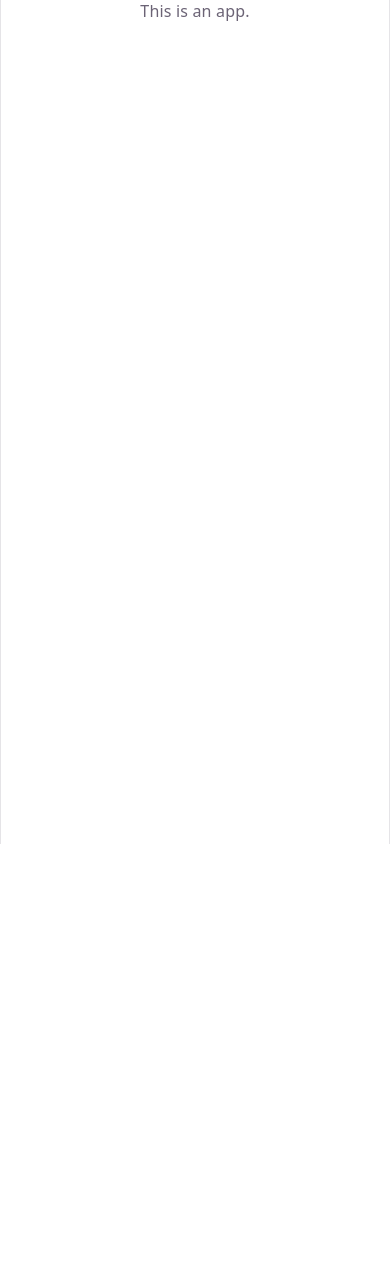
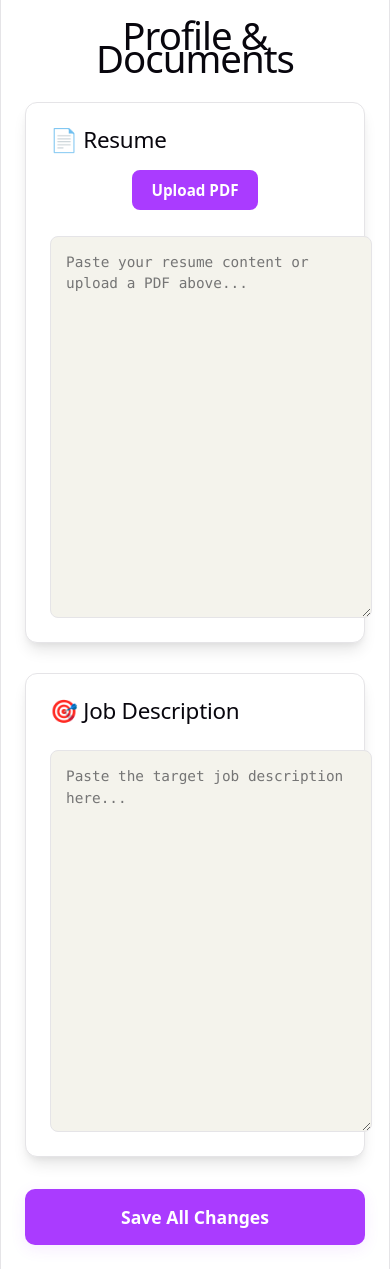
Before and after one commit to kum-nitin-cell/ENSF-FINAL-PROJECT, a React app in the folder app/: page / in a window 390 px wide. Before the commit the page ends 844 px from the top, so only its background shows below. Built offline with nearby package versions, Linux system fonts and the light colour scheme; the HTML template or start-up script is replaced by a standard one.

Commit message:
feat: add initial profile page component with resume and job description input fields.

```diff
--- a/app/src/App.jsx
+++ b/app/src/App.jsx
@@ -1,17 +1,18 @@
-import { useState } from 'react'
-import reactLogo from './assets/react.svg'
-import viteLogo from './assets/vite.svg'
-import heroImg from './assets/hero.png'
-import './App.css'
+import React from 'react';
+import { BrowserRouter as Router, Routes, Route } from 'react-router-dom';
+import ProfilePage from './pages/ProfilePage';
+import './App.css';
 
 function App() {
-  const [count, setCount] = useState(0)
-
   return (
-    <>
-      <p>This is an app.</p>
-    </>
-  )
+    <Router>
+      <Routes>
+        {/* Set ProfilePage as the default route for now to test */}
+        <Route path="/" element={<ProfilePage />} />
+        <Route path="/profile" element={<ProfilePage />} />
+      </Routes>
+    </Router>
+  );
 }
 
-export default App
+export default App;
--- /dev/null
+++ b/app/src/pages/ProfilePage.jsx
@@ -0,0 +1,107 @@
+import React, { useState, useEffect, useRef } from 'react';
+import styles from './ProfilePage.module.css';
+
+const ProfilePage = () => {
+    // 1. State
+    const [resumeText, setResumeText] = useState('');
+    const [resumeFilename, setResumeFilename] = useState('');
+    const [jobDescription, setJobDescription] = useState('');
+    const [loading, setLoading] = useState(false);
+    const [message, setMessage] = useState('');
+
+    const fileInputRef = useRef(null);
+
+    // 2. Load profile (placeholder)
+    const loadProfile = async () => {
+        setLoading(true);
+        console.log("Loading profile...");
+        setLoading(false);
+    };
+
+    useEffect(() => {
+        loadProfile();
+    }, []);
+
+    // 3. PDF upload + parsing (placeholder)
+    const handleFileUpload = async (e) => {
+        const file = e.target.files[0];
+        if (file) {
+            setResumeFilename(file.name);
+            console.log("Setting filename:", file.name);
+        }
+    };
+
+    // 4. Save profile (placeholder)
+    const saveProfile = async () => {
+        console.log("Saving profile...");
+        setMessage("Changes saved!");
+    };
+
+    return (
+        <div className={styles.profileContainer}>
+            <header className={styles.header}>
+                <h1 className={styles.title}>Profile & Documents</h1>
+            </header>
+
+            {message && (
+                <div className={styles.messageBanner}>
+                    {message}
+                </div>
+            )}
+
+            <div className={styles.grid}>
+                {/* Resume Section */}
+                <section className={styles.card}>
+                    <h2>📄 Resume</h2>
+                    <div>
+                        <input
+                            type="file"
+                            ref={fileInputRef}
+                            onChange={handleFileUpload}
+                            accept=".pdf"
+                            style={{ display: 'none' }}
+                        />
+                        <button
+                            className={styles.button}
+                            onClick={() => fileInputRef.current.click()}
+                        >
+                            Upload PDF
+                        </button>
+                        {resumeFilename && (
+                            <span className={styles.filenameText}>
+                                📄 {resumeFilename}
+                            </span>
+                        )}
+                    </div>
+
+                    <textarea
+                        className={styles.textarea}
+                        value={resumeText}
+                        onChange={(e) => setResumeText(e.target.value)}
+                        placeholder="Paste your resume content or upload a PDF above..."
+                    />
+                </section>
+
+                {/* Job Description Section */}
+                <section className={styles.card}>
+                    <h2>🎯 Job Description</h2>
+                    <textarea
+                        className={styles.textarea}
+                        value={jobDescription}
+                        onChange={(e) => setJobDescription(e.target.value)}
+                        placeholder="Paste the target job description here..."
+                    />
+                </section>
+            </div>
+
+            <button
+                className={`${styles.button} ${styles.saveButton}`}
+                onClick={saveProfile}
+            >
+                Save All Changes
+            </button>
+        </div>
+    );
+};
+
+export default ProfilePage;
--- /dev/null
+++ b/app/src/pages/ProfilePage.module.css
@@ -0,0 +1,133 @@
+.profileContainer {
+    padding: 24px;
+    max-width: 1200px;
+    margin: 0 auto;
+    font-family: var(--sans);
+    color: var(--text);
+    background-color: var(--bg);
+    min-height: 100vh;
+}
+
+.header {
+    margin-bottom: 32px;
+}
+
+.title {
+    font-size: 2.4rem;
+    font-weight: 500;
+    margin: 0;
+    color: var(--text-h);
+    letter-spacing: -1px;
+}
+
+.grid {
+    display: grid;
+    grid-template-columns: 1fr 1fr;
+    gap: 30px;
+}
+
+@media (max-width: 900px) {
+    .grid {
+        grid-template-columns: 1fr;
+    }
+}
+
+.card {
+    background: var(--bg);
+    border: 1px solid var(--border);
+    border-radius: 12px;
+    padding: 24px;
+    box-shadow: var(--shadow);
+    transition: transform 0.2s ease, box-shadow 0.2s ease;
+    display: flex;
+    flex-direction: column;
+    gap: 16px;
+}
+
+.card:hover {
+    transform: translateY(-4px);
+    box-shadow: 0 10px 20px rgba(0,0,0,0.1);
+}
+
+.card h2 {
+    margin: 0;
+    font-size: 1.4rem;
+    color: var(--text-h);
+    display: flex;
+    align-items: center;
+    gap: 8px;
+}
+
+.button {
+    background: var(--accent);
+    color: white;
+    border: none;
+    padding: 10px 20px;
+    border-radius: 8px;
+    font-weight: 600;
+    cursor: pointer;
+    transition: opacity 0.2s, background-color 0.2s;
+    font-family: var(--sans);
+    font-size: 0.95rem;
+}
+
+.button:hover {
+    filter: brightness(1.1);
+}
+
+.button:active {
+    transform: scale(0.98);
+}
+
+.filenameText {
+    margin-top: 8px;
+    font-size: 0.85rem;
+    color: var(--accent);
+    font-weight: 500;
+    display: inline-block;
+    padding: 4px 10px;
+    background: var(--accent-bg);
+    border-radius: 4px;
+}
+
+.textarea {
+    width: 100%;
+    min-height: 350px;
+    margin-top: 10px;
+    padding: 15px;
+    border: 1px solid var(--border);
+    border-radius: 8px;
+    font-family: var(--mono);
+    font-size: 0.9rem;
+    background: var(--code-bg);
+    color: var(--text-h);
+    resize: vertical;
+    line-height: 1.5;
+}
+
+.textarea:focus {
+    outline: none;
+    border-color: var(--accent);
+    box-shadow: 0 0 0 2px var(--accent-bg);
+}
+
+.saveButton {
+    display: block;
+    width: 100%;
+    margin-top: 32px;
+    padding: 16px;
+    font-size: 1.1rem;
+    background: var(--accent);
+    border-radius: 10px;
+    box-shadow: 0 4px 15px var(--accent-bg);
+}
+
+.messageBanner {
+    padding: 12px 16px;
+    background: #d1fae5;
+    color: #065f46;
+    border: 1px solid #a7f3d0;
+    border-radius: 8px;
+    margin-bottom: 24px;
+    font-weight: 500;
+}
```
